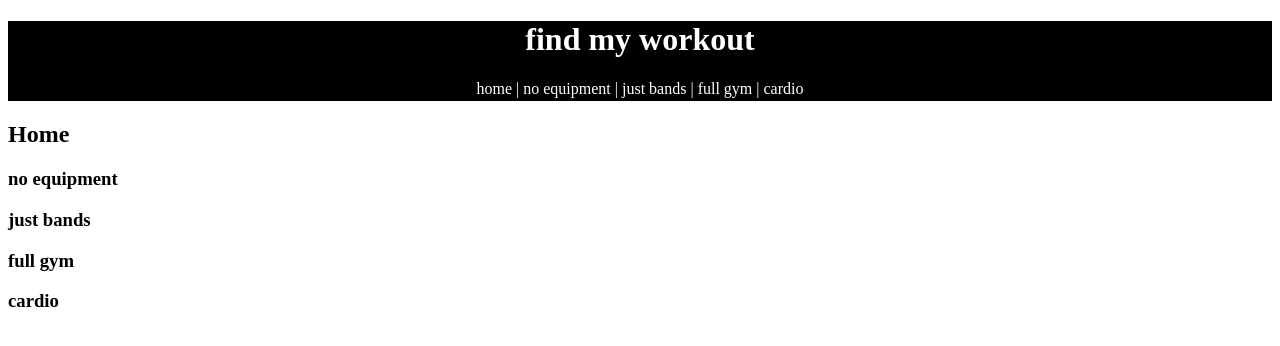
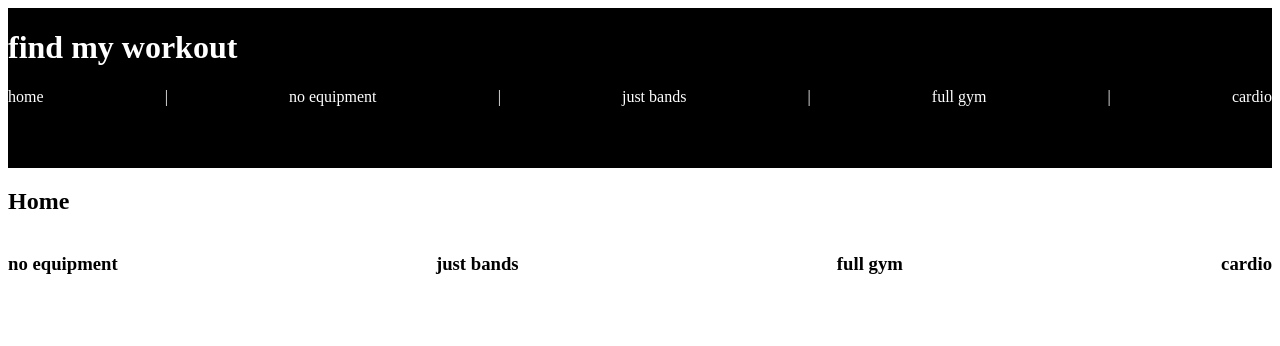
Before and after one commit to theGuyNextDoor/findMyWorkout, a React app: page / in a window 1280 px wide. Shown: the top 346 px of the page. Built offline with nearby package versions, Linux system fonts and the light colour scheme; the HTML template or start-up script is replaced by a standard one.

Commit message:
Implemented some css and functionality on the home page

```diff
--- a/client/public/styles.jsx
+++ b/client/public/styles.jsx
@@ -1,11 +1,42 @@
 import styled from 'styled-components';
 
-export const Header = styled.div`
+export const Wrapper = styled.div`
+  display: flex;
+  flex-direction: column;
+  justify-content: flex-start;
+  align-items: center;
+`;
+
+export const HeaderContainer = styled.div`
   width: 100%;
-  height: 5em;
+  display: flex;
+  flex-direction: column;
   background-color: #000;
   color: #FFF;
+`;
+
+export const InfoContainer = styled.div`
+  display: flex;
+  flex-direction: row;
+  height: 5em;
   text-align: center;
+  justify-content: space-between;
+`;
+
+export const Body = styled.div`
+  display: flex;
+  flex-direction: row;
+  width: 100%;
+
+`;
+/* ----------------------------------- HOME --------------------------------- */
+export const HomeWrapper = styled.div`
+  width: 100%;
+`;
+export const EquipmentContainer = styled.div`
+  display: flex;
+  flex-direction: row;
+  justify-content: space-between;
 `;
 
 export default styled;
--- a/client/src/components/App.jsx
+++ b/client/src/components/App.jsx
@@ -2,7 +2,7 @@
 /* eslint-disable import/extensions */
 import React, { useState } from 'react';
 import { SharedContext } from './SharedContext.jsx';
-import { Header } from '../../public/styles.jsx';
+import { Wrapper, HeaderContainer, InfoContainer, Body } from '../../public/styles.jsx';
 import PageSelector from './PageSelector.jsx';
 
 const App = () => {
@@ -10,11 +10,11 @@ const App = () => {
   const [exercises, getExercises] = useState([]);
 
   return (
-    <div>
+    <Wrapper>
       <SharedContext.Provider value={{ page, setPage, exercises, getExercises }}>
-        <div>
-          <Header>
-            <h1>find my workout</h1>
+        <HeaderContainer>
+          <h1>find my workout</h1>
+          <InfoContainer>
             <span onClick={() => setPage('home')}>home</span>
             <span> | </span>
             <span onClick={() => setPage('no equipment')}>no equipment</span>
@@ -24,13 +24,13 @@ const App = () => {
             <span onClick={() => setPage('full gym')}>full gym</span>
             <span> | </span>
             <span onClick={() => setPage('cardio')}>cardio</span>
-          </Header>
-          <div>
-            <PageSelector />
-          </div>
-        </div>
+          </InfoContainer>
+        </HeaderContainer>
+        <Body>
+          <PageSelector />
+        </Body>
       </SharedContext.Provider>
-    </div>
+    </Wrapper>
   );
 };
 
--- a/client/src/components/pages/Home.jsx
+++ b/client/src/components/pages/Home.jsx
@@ -1,18 +1,21 @@
 /* eslint-disable import/extensions */
 import React, { useContext } from 'react';
 import { SharedContext } from '../SharedContext.jsx';
+import { HomeWrapper, EquipmentContainer } from '../../../public/styles.jsx';
 
 const Home = () =>{
   const { setPage } = useContext(SharedContext);
 
   return (
-    <div>
+    <HomeWrapper>
       <h2>Home</h2>
-      <h3>no equipment</h3>
-      <h3>just bands</h3>
-      <h3>full gym</h3>
-      <h3>cardio</h3>
-    </div>
+      <EquipmentContainer>
+        <h3 onClick={() => setPage('no equipment')}>no equipment</h3>
+        <h3 onClick={() => setPage('just bands')}>just bands</h3>
+        <h3 onClick={() => setPage('full gym')}>full gym</h3>
+        <h3 onClick={() => setPage('cardio')}>cardio</h3>
+      </EquipmentContainer>
+    </HomeWrapper>
   );
 };
 
```
Also changed, not shown: client/public/bundle.js.
